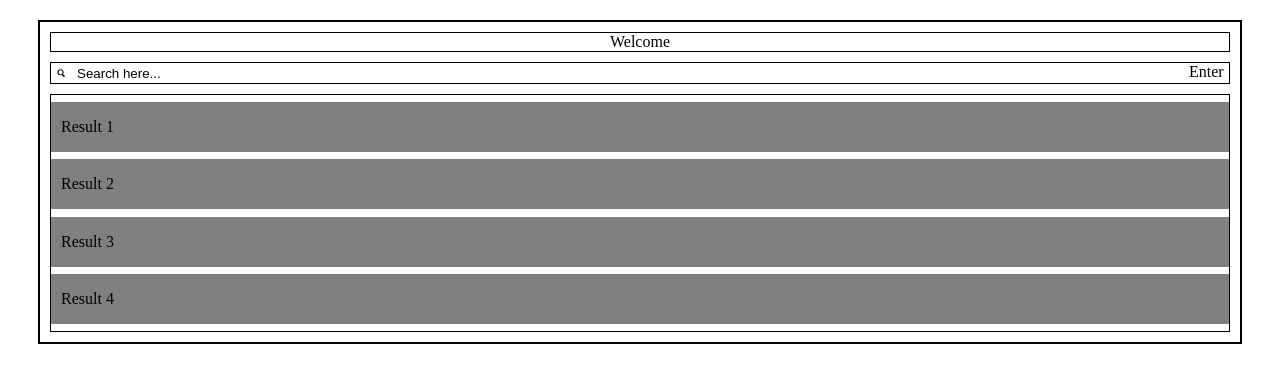
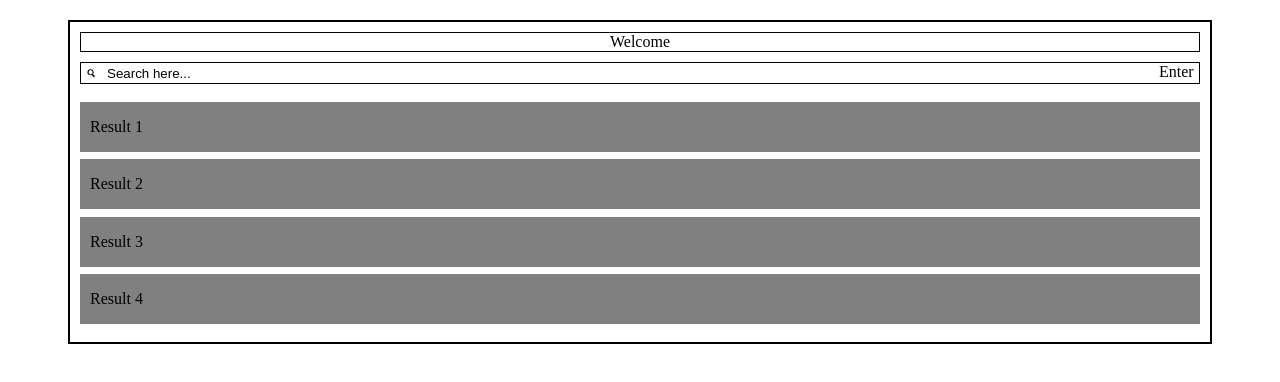
Before and after one commit to aramsoeteman/flexbox, a plain HTML site: page index.html in a window 1280 px wide. Drawn offline with Linux system fonts and the light colour scheme.

Commit message:
Update src_flexbox.css

```diff
--- a/src_flexbox.css
+++ b/src_flexbox.css
@@ -9,7 +9,7 @@
     flex-wrap: wrap;
     padding: 10px;
 
-    margin: 20px 30px 0px 30px;
+    margin: 20px 60px 0px 60px;
 }
 
 .title {
@@ -37,12 +37,7 @@ img {
     flex-grow: 1;
     flex-shrink: 1;
     text-decoration: none;
-
     border: none;
-    /*
-    border-style: solid;
-    border-width: 1px;
-    */
     background: none;
 }
 
@@ -56,11 +51,6 @@ img {
     flex-direction: column;
     justify-content: space-evenly;
     flex-grow: 1;
-
-    border-style: solid;
-    border-width: 1px;
-    border-color: black;
-
 }
 
 .result {
```
